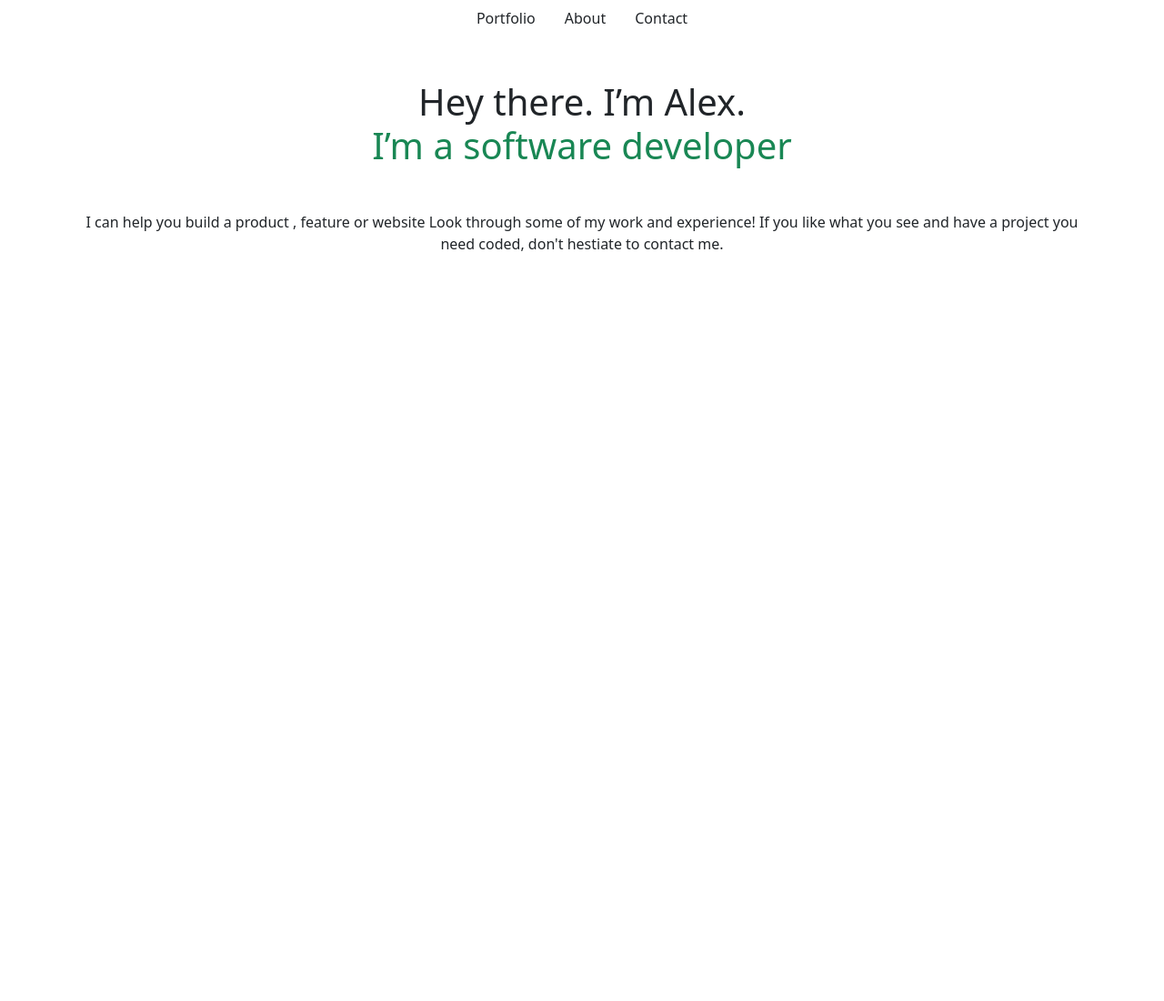
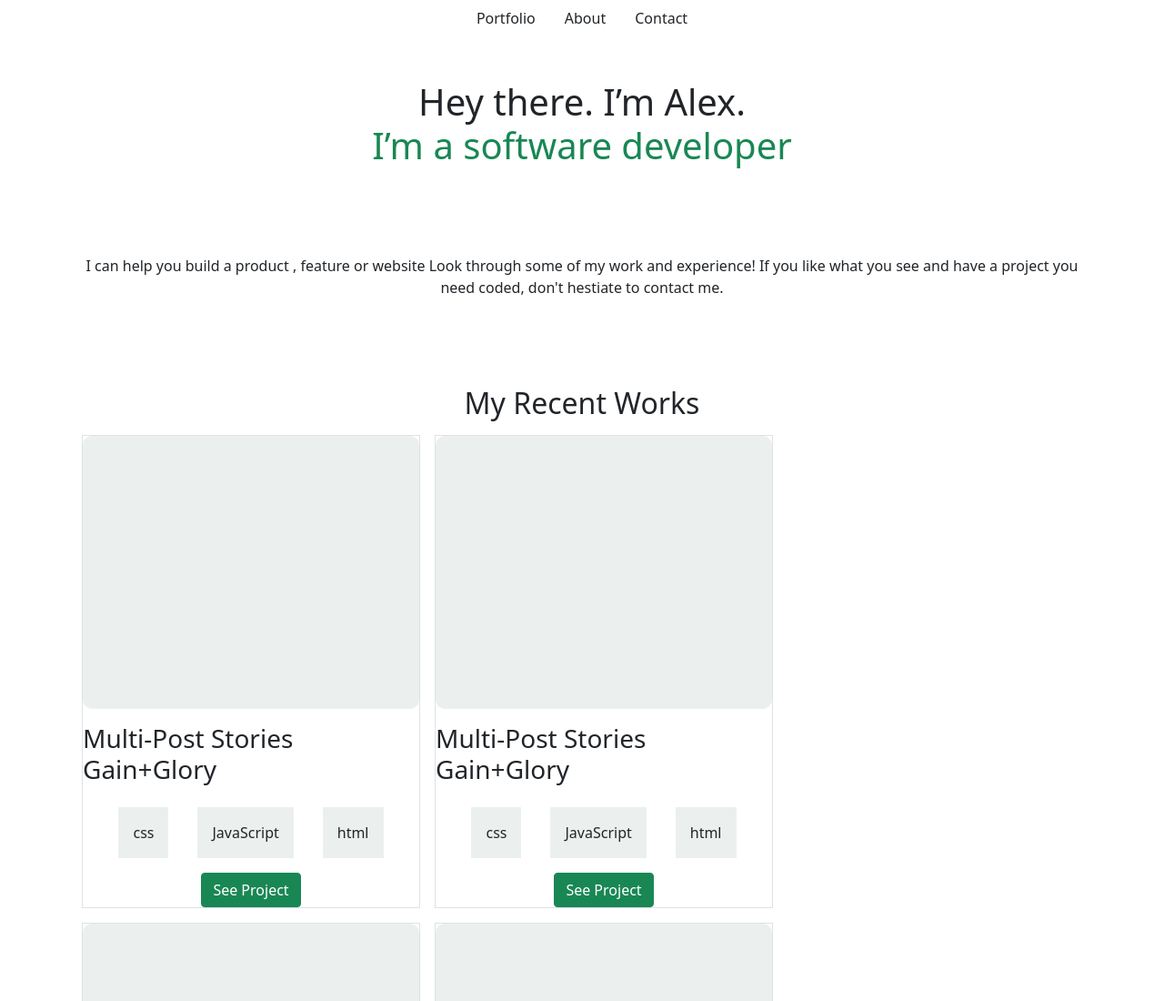
Before and after one commit to jrosario19/My-portfolio-Bootstrap, a website: page index.html in a window 1280 px wide. Shown: the top 1100 px of the page at 91% size. Before the commit the page ends 800 px from the top, so only its background shows below. Drawn offline with nearby package versions, Linux system fonts and the light colour scheme.

Commit message:
create work section

```diff
--- a/index.html
+++ b/index.html
@@ -24,8 +24,85 @@
         </section>
         <section>
             <p class="h1 text-center mt-5">Hey there. I’m Alex.<span class="text-success"><br> I’m a software developer</span> </p>
-            <p class="text-center mt-5">I can help you build a product , feature or website Look through some of my work and experience! If you like what you see and have a project you need coded,
+            <p class="text-center mt-5 pt-5">I can help you build a product , feature or website Look through some of my work and experience! If you like what you see and have a project you need coded,
                 don't hestiate to contact me.</p>
+        </section>
+        <section>
+          <p class="h2 text-center mt-5 pt-5">My Recent Works</p>
+          <div class="d-flex flex-wrap">
+            <article class="col-lg-4 d-flex flex-column align-items-center border m-2">
+              <div style="height: 300px; width: 100%; background-color: #ebf0ee; border-radius: 10px;">
+
+              </div>
+                  <p class="h3 py-3">Multi-Post Stories Gain+Glory</p>
+                  <ul class="d-flex list-unstyled">
+                      <li style="background-color: #ebf0ee;" class="mx-3 p-3">css</li>
+                      <li style="background-color: #ebf0ee;" class="mx-3 p-3">JavaScript</li>
+                      <li style="background-color: #ebf0ee;" class="mx-3 p-3">html</li>
+                  </ul>
+              <a href="#" class="btn btn-success">See Project</a>
+          </article>
+          <article class="col-lg-4 d-flex flex-column align-items-center border m-2">
+            <div style="height: 300px; width: 100%; background-color: #ebf0ee; border-radius: 10px;">
+
+            </div>
+                <p class="h3 py-3">Multi-Post Stories Gain+Glory</p>
+                <ul class="d-flex list-unstyled">
+                    <li style="background-color: #ebf0ee;" class="mx-3 p-3">css</li>
+                    <li style="background-color: #ebf0ee;" class="mx-3 p-3">JavaScript</li>
+                    <li style="background-color: #ebf0ee;" class="mx-3 p-3">html</li>
+                </ul>
+            <a href="#" class="btn btn-success">See Project</a>
+        </article>
+        <article class="col-lg-4 d-flex flex-column align-items-center border m-2">
+          <div style="height: 300px; width: 100%; background-color: #ebf0ee; border-radius: 10px;">
+
+          </div>
+              <p class="h3 py-3">Multi-Post Stories Gain+Glory</p>
+              <ul class="d-flex list-unstyled">
+                  <li style="background-color: #ebf0ee;" class="mx-3 p-3">css</li>
+                  <li style="background-color: #ebf0ee;" class="mx-3 p-3">JavaScript</li>
+                  <li style="background-color: #ebf0ee;" class="mx-3 p-3">html</li>
+              </ul>
+          <a href="#" class="btn btn-success">See Project</a>
+      </article>
+      <article class="col-lg-4 d-flex flex-column align-items-center border m-2">
+        <div style="height: 300px; width: 100%; background-color: #ebf0ee; border-radius: 10px;">
+
+        </div>
+            <p class="h3 py-3">Multi-Post Stories Gain+Glory</p>
+            <ul class="d-flex list-unstyled">
+                <li style="background-color: #ebf0ee;" class="mx-3 p-3">css</li>
+                <li style="background-color: #ebf0ee;" class="mx-3 p-3">JavaScript</li>
+                <li style="background-color: #ebf0ee;" class="mx-3 p-3">html</li>
+            </ul>
+        <a href="#" class="btn btn-success">See Project</a>
+    </article>
+    <article class="col-lg-4 d-flex flex-column align-items-center border m-2">
+      <div style="height: 300px; width: 100%; background-color: #ebf0ee; border-radius: 10px;">
+
+      </div>
+          <p class="h3 py-3">Multi-Post Stories Gain+Glory</p>
+          <ul class="d-flex list-unstyled">
+              <li style="background-color: #ebf0ee;" class="mx-3 p-3">css</li>
+              <li style="background-color: #ebf0ee;" class="mx-3 p-3">JavaScript</li>
+              <li style="background-color: #ebf0ee;" class="mx-3 p-3">html</li>
+          </ul>
+      <a href="#" class="btn btn-success">See Project</a>
+  </article>
+  <article class="col-lg-4 d-flex flex-column align-items-center border m-2">
+    <div style="height: 300px; width: 100%; background-color: #ebf0ee; border-radius: 10px;">
+
+    </div>
+        <p class="h3 py-3">Multi-Post Stories Gain+Glory</p>
+        <ul class="d-flex list-unstyled">
+            <li style="background-color: #ebf0ee;" class="mx-3 p-3">css</li>
+            <li style="background-color: #ebf0ee;" class="mx-3 p-3">JavaScript</li>
+            <li style="background-color: #ebf0ee;" class="mx-3 p-3">html</li>
+        </ul>
+    <a href="#" class="btn btn-success">See Project</a>
+</article>
+          </div>
         </section>
 
     </div>
```
